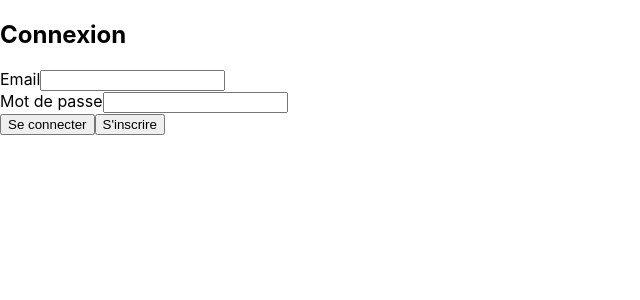
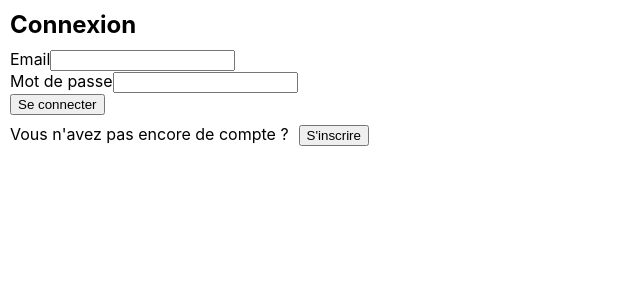
Before and after one commit to AdamSidhoum/GestionnaireContact, a React (Create React App) app in the folder client/: page / in a window 1280 px wide. Shown: the top 300 px of the page, without its empty margins (0-640 px from the left). Built offline with nearby package versions, Linux system fonts and the light colour scheme.

Commit message:
Ajout des README

```diff
--- a/client/src/pages/Login.js
+++ b/client/src/pages/Login.js
@@ -26,8 +26,8 @@ export default function Login() {
 
   return (
     <div>
-      <h2>Connexion</h2>
-      <form onSubmit={handleSubmit}>
+      <h2 style={{ margin: "10px" }}>Connexion</h2>
+      <form onSubmit={handleSubmit} style={{ margin: "10px" }}>
         <div>
           <label htmlFor="email">Email</label>
           <input
@@ -51,7 +51,9 @@ export default function Login() {
         {error && <p style={{ color: "red" }}>{error}</p>}
 
         <button type="submit">Se connecter</button>
-        <button onClick={() =>  navigate('/Signup')}>S'inscrire</button>
+        <br></br>
+        Vous n'avez pas encore de compte ?
+        <button onClick={() =>  navigate('/Signup')} style={{ margin: "10px" }}>S'inscrire</button>
       </form>
     </div>
   )
--- a/client/src/pages/Signup.js
+++ b/client/src/pages/Signup.js
@@ -24,8 +24,8 @@ export default function Login() {
 
   return (
     <div>
-      <h2>S'inscrire</h2>
-      <form onSubmit={handleSubmit}>
+      <h2 style={{ margin: "10px" }}>S'inscrire</h2>
+      <form onSubmit={handleSubmit} style={{ margin: "10px" }}>
         <div>
           <label htmlFor="email">Email</label>
           <input
@@ -49,7 +49,9 @@ export default function Login() {
         {error && <p style={{ color: "red" }}>{error}</p>}
 
         <button type="submit">S'inscrire</button>
-        <button onClick={() =>  navigate('/')}>Se connecter</button>
+        <br></br>
+        Vous avez déjà un compte ?
+        <button onClick={() =>  navigate('/')} style={{ margin: "10px" }}>Se connecter</button>
       </form>
     </div>
   )
```
Also changed, not shown: 2 other files (tests, documents, lock files or other folders).
